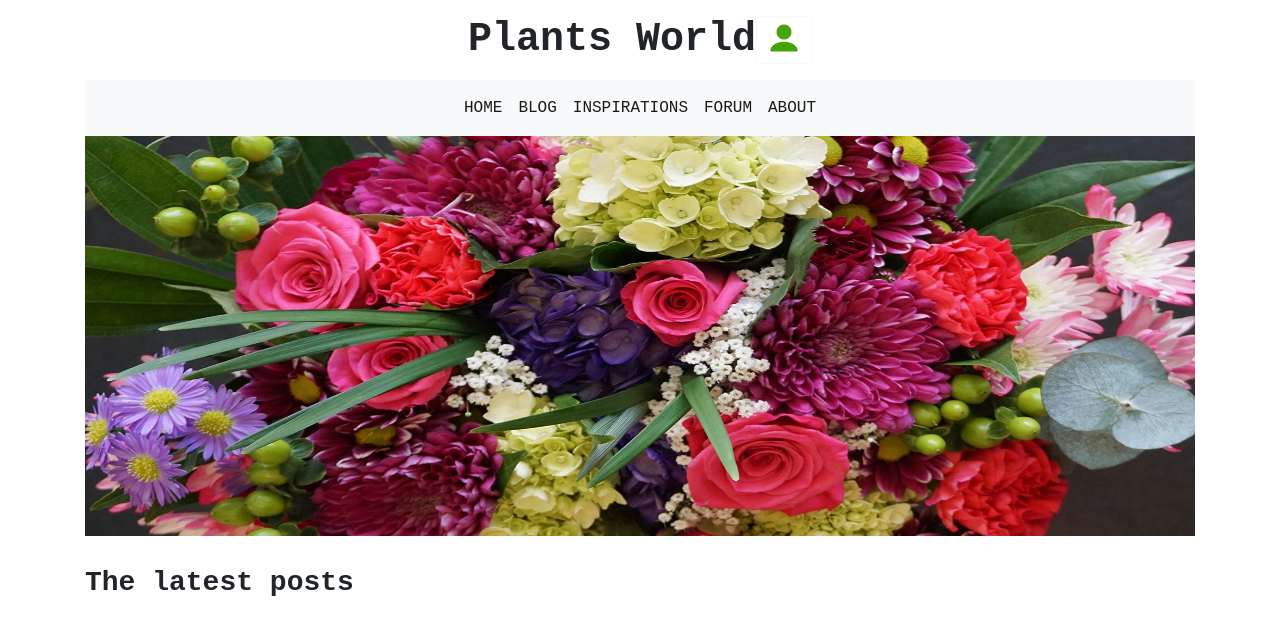
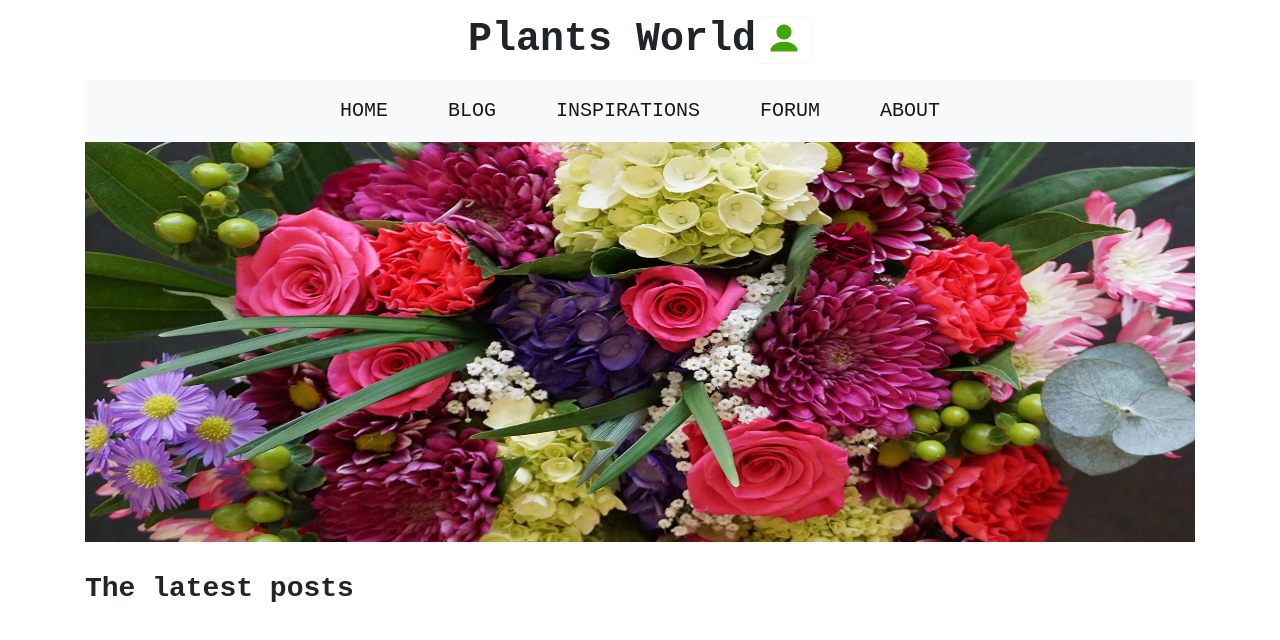
Before and after one commit to Monika2835/Plants, a React (Create React App) app: page / in a window 1280 px wide. Shown: the top 640 px of the page. Built offline with nearby package versions, Linux system fonts and the light colour scheme.

Commit message:
Navigation chnages

```diff
--- a/src/components/Navigation.js
+++ b/src/components/Navigation.js
@@ -2,7 +2,15 @@ import React, {Component} from 'react';
 import {NavLink} from 'react-router-dom';
 import {Navbar, Nav} from 'react-bootstrap'
 
+const styles = {
+    paddingRight: "30px",
+    paddingLeft: "30px",
+    fontSize: "20px"
+};
+
 export class Navigation extends Component{
+
+
     render(){
         return(
             <nav class="navbar navbar-expand-sm navbar-light bg-light" data-toggle="affix">
@@ -13,23 +21,24 @@ export class Navigation extends Component{
                 <div class="collapse navbar-collapse text-center" id="navbarsExample11">
                     <ul class="navbar-nav">
                         <li class="nav-item">
-                            <a class="nav-link active" href="/">HOME</a>
+                            <a  class="nav-link active" href="/" style={styles} >HOME</a>
                         </li>
                         <li class="nav-item">
-                            <a class="nav-link active" href="/blog">BLOG</a>
+                            <a class="nav-link active" href="/blog" style={styles}>BLOG</a>
                         </li>
                         <li class="nav-item">
-                            <a class="nav-link active" href="/inspirations">INSPIRATIONS</a>
+                            <a class="nav-link active" href="/inspirations" style={styles}>INSPIRATIONS</a>
                         </li>
                         <li class="nav-item">
-                            <a class="nav-link active" href="/forum">FORUM</a>
+                            <a class="nav-link active" href="/forum" style={styles}>FORUM</a>
                         </li>
                         <li class="nav-item">
-                            <a class="nav-link active" href="/about">ABOUT</a>
+                            <a class="nav-link active" href="/about" style={styles}>ABOUT</a>
                         </li>
                     </ul>
                 </div>
             </div>
+
         </nav>
 
         )
```
